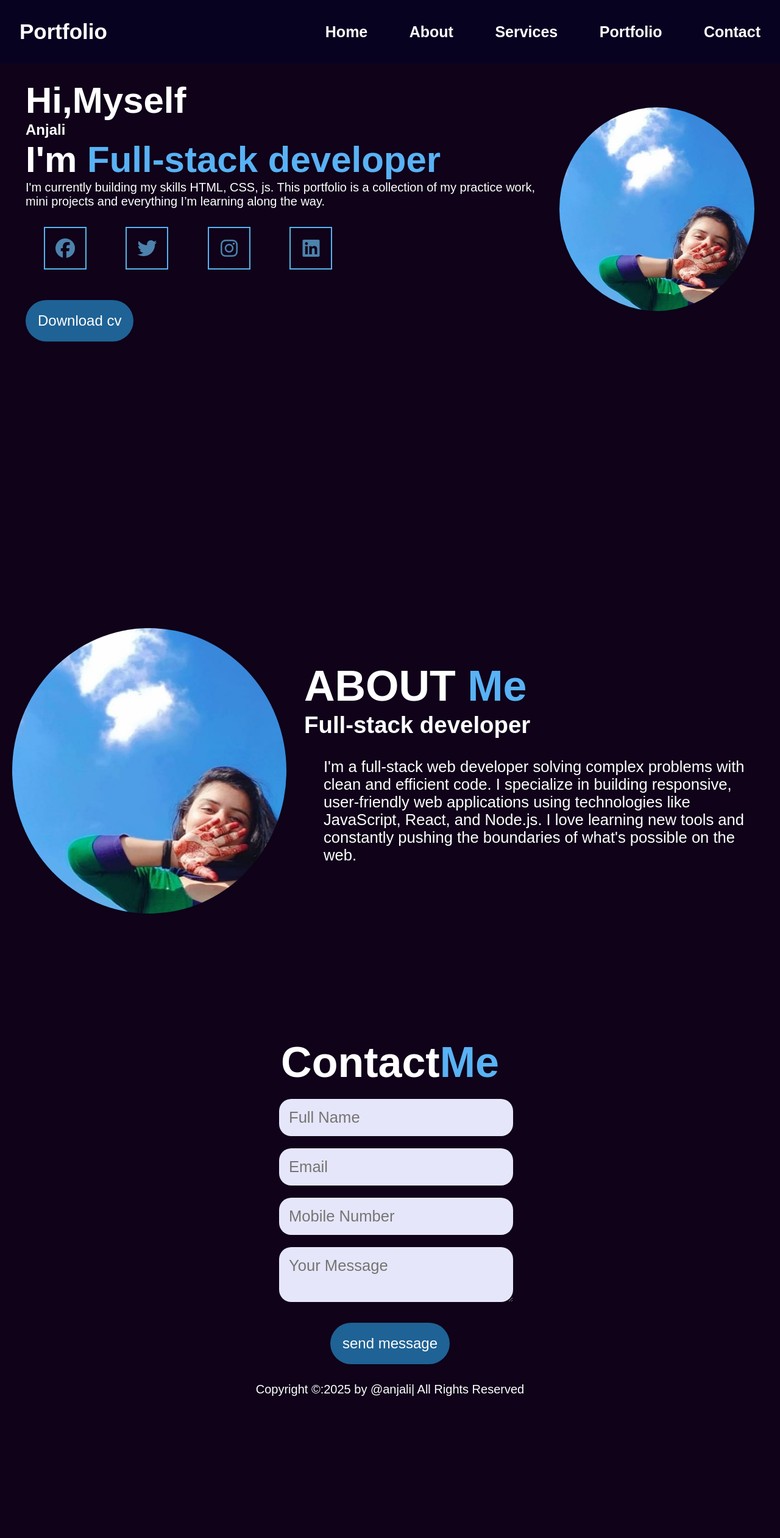
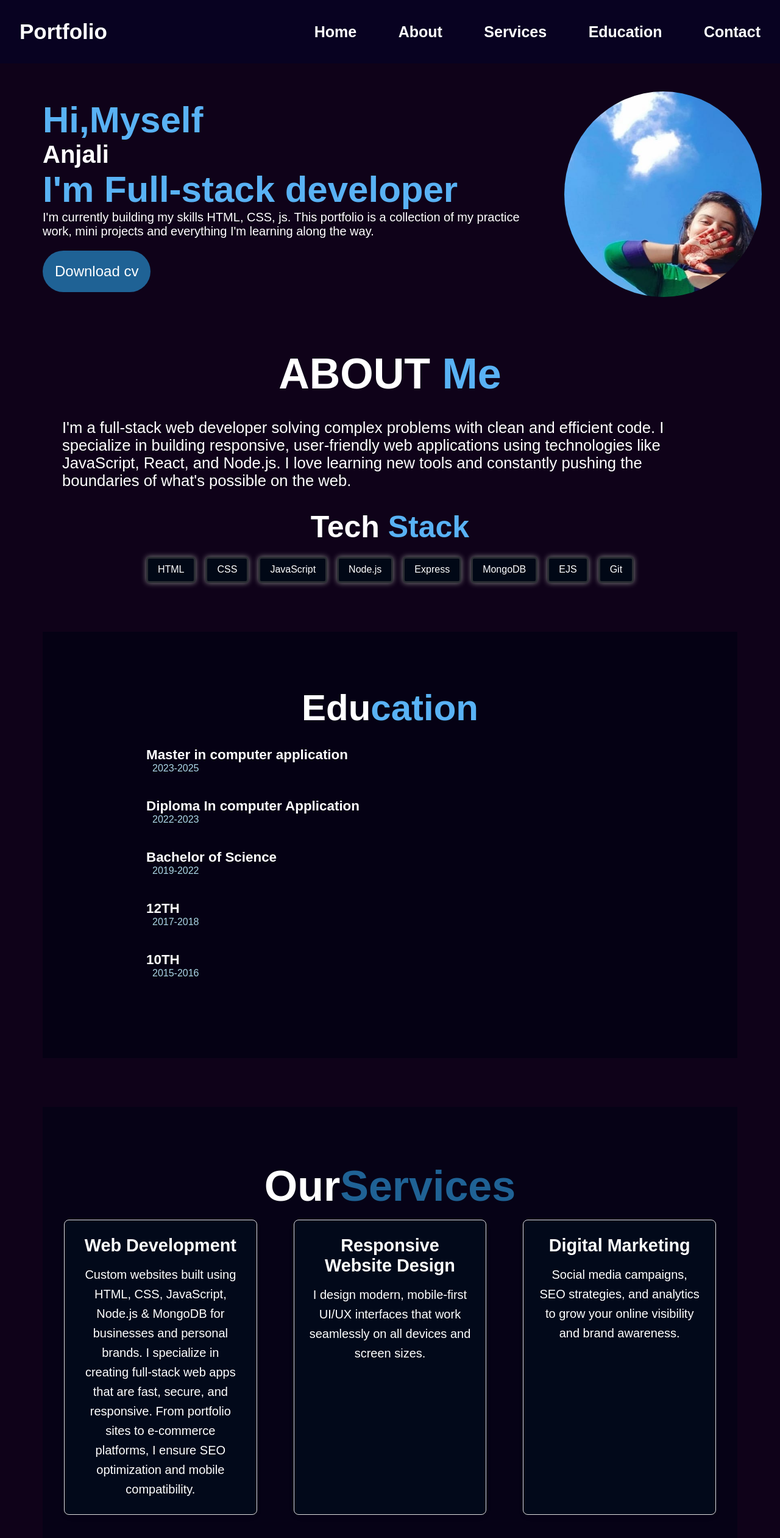
Before and after one commit to anjalikumari123455/portfolio, a plain HTML site: page index.html in a window 1280 px wide. Shown: the top 2522 px of the page at 61% size. Before the commit the page ends 2310 px from the top, so only its background shows below. Drawn offline with Linux system fonts and the light colour scheme.

Commit message:
first commit

```diff
--- a/index.html
+++ b/index.html
@@ -1,25 +1,26 @@
 <!DOCTYPE html>
 <html lang="en">
+
 <head>
   <meta charset="UTF-8" />
   <meta name="viewport" content="width=device-width, initial-scale=1.0" />
   <title>Document</title>
-    <link
-      rel="stylesheet"
-      href="https://cdnjs.cloudflare.com/ajax/libs/font-awesome/6.7.2/css/all.min.css"
-    />
+  <link rel="stylesheet" href="https://cdnjs.cloudflare.com/ajax/libs/font-awesome/6.7.2/css/all.min.css" />
   <link rel="stylesheet" href="portfolio.css" />
 </head>
+
 <body>
+  <div class="container">
     <!-- //-------------------header......// -->
     <div class="header">
       <a href="#" class="logo">Portfolio</a>
+      <div class="menu-icon" id="menu-icon"><i class="fa-solid fa-bars"></i></div>
       <!-- <i class="fa-solid fa-bars"></i> -->
-      <nav class="navbar">
-        <a herf="#home">Home</a>
+      <nav class="navbar" id="navbar">
+        <a href="#home">Home</a>
         <a href="#about">About</a>
-        <a href="#services">Services</a>
-        <a href="#portfolio">Portfolio</a>
+        <a href="#service">Services</a>
+        <a href="#education">Education</a>
         <a href="#contact">Contact</a>
       </nav>
     </div>
@@ -31,15 +32,10 @@
         <h3>I'm <span>Full-stack developer</span></h3>
         <p>
           I'm currently building my skills HTML, CSS, js. This portfolio is a
-          collection of my practice work,<br /> mini projects
-          and everything I’m learning along the way.
+          collection of my practice work, mini projects
+          and everything I'm learning along the way.
         </p>
-        <div class="social-media">
-          <a href="#"><i class="fa-brands fa-facebook"></i></a>
-          <a href="#"><i class="fa-brands fa-twitter"></i></a>
-          <a href="#"><i class="fa-brands fa-instagram"></i></a>
-          <a href="#"><i class="fa-brands fa-linkedin"></i></a>
-        </div>
+
         <a href="#" class="btn">Download cv</a>
       </div>
       <div class="home-img">
@@ -49,12 +45,10 @@
 
     <!-- --------------about----------------- <section----------------- -->
     <div class="about" id="about">
-      <div class="about-img">
-        <img src="./71efb312-f02d-48c7-8e01-9eadc2f8f67b.jpg" />
-      </div>
+
       <div class="about-content">
         <h2 class="heading">ABOUT <span>Me</span></h2>
-        <h3>Full-stack developer</h3>
+
         <p>
           I'm a full-stack web developer solving complex problems with clean and
           efficient code. I specialize in building responsive, user-friendly web
@@ -63,7 +57,68 @@
           what's possible on the web.
         </p>
       </div>
+      <div class="skill">
+        <h2>Tech <span>Stack</span></h2>
+        <div class="alllist">
+          <div class="list">HTML</div>
+          <div class="list">CSS</div>
+          <div class="list">JavaScript</div>
+          <div class="list">Node.js</div>
+          <div class="list">Express</div>
+          <div class="list">MongoDB </div>
+          <div class="list">EJS</div>
+          <div class="list">Git</div>
+
         </div>
+      </div>
+    </div>
+
+    <!-- //--------------------education----------------------------- -->
+    <div class="education" id="education">
+      <div class="education-content">
+        <h2 class="heading"> Edu<span>cation</span></h2>
+
+        <h1>Master in computer application</h1>
+        <p>2023-2025</p>
+        <h1>Diploma In computer Application</h1>
+        <p>2022-2023</p>
+        <h1>Bachelor of Science </h1>
+        <p>2019-2022</p>
+        <h1>12TH</h1>
+        <P>2017-2018</P>
+        <h1>10TH</h1>
+        <p>2015-2016</p>
+      </div>
+
+    </div>
+      <!-- ---------------------service---------------- -->
+    <div class="service" id="service">
+    <h2 class="heading"> Our<span>Services</span></h2>
+      <div class="service-content">
+
+        <div class="box">
+          <h3>Web Development</h3>
+          <p>Custom websites built using HTML, CSS, JavaScript, Node.js & MongoDB for businesses and personal brands.
+            I specialize in creating full-stack web apps that are fast, secure, and responsive. From portfolio sites to
+            e-commerce platforms, I ensure SEO optimization and mobile compatibility.
+
+          </p>
+        </div>
+        <div class="box">
+          <h3>Responsive Website Design</h3>
+          <p>I design modern, mobile-first UI/UX interfaces that work seamlessly on all devices and screen sizes.</p>
+        </div>
+  <div class="box">
+          <h3>Digital Marketing</h3>
+          <p>Social media campaigns, SEO strategies, and analytics to grow your online visibility and brand awareness.</p>
+        </div>
+      </div>
+    </div>
+  </div>
+
+
+
+
 
     <!-- ......................contact............ -->
     <div class="contact" id="contact">
@@ -81,6 +136,20 @@
         <input type="submit" value="send message" class="btn" />
       </form>
     </div>
+
+
+
+
+
+
+
+
+
+
+
+
+
+
   <!-- -------------footer---------- -->
   <div class="footer">
     <div class="footer-text">
@@ -88,11 +157,20 @@
     </div>
 
   </div>
+  </div>
+
 </body>
 <script>
+  const menuIcon = document.getElementById("menu-icon");
+  const navbar = document.getElementById("navbar");
+
+  menuIcon.addEventListener("click", () => {
+    navbar.classList.toggle("active");
+  });
   document.getElementById("contactForm").addEventListener("submit", function (e) {
     e.preventDefault();
     alert("Message sent successfully!");
   });
 </script>
+
 </html>
--- a/portfolio.css
+++ b/portfolio.css
@@ -8,10 +8,10 @@
   font-family: sans-serif;
 }
 
-
 body {
-  background:  #0f0219;
+  background: #0f0219;
   color: #fff;
+  padding: 70px 70px 70px 70px;
 }
 
 .header {
@@ -20,17 +20,16 @@ body {
   left: 0;
   width: 100%;
   padding: 2rem;
-  background:   #080221;
+  background: #080221;
   display: flex;
   justify-content: space-between;
   align-items: center;
-  /* z-index: 100; */
 }
 .logo {
   font-size: 35px;
   color: #fff;
   font-weight: 700;
-  cursor:pointer;
+  cursor: pointer;
 }
 .navbar a {
   font-size: 25px;
@@ -39,30 +38,32 @@ body {
   font-weight: 700;
 }
 
-.navbar a:hover
- {
-  color: #816b6b;
+.navbar a:hover {
+  color: #6483d1;
 }
 
 .home {
   display: flex;
   justify-content: center;
   align-items: center;
-  margin-top: 130px;
+  margin-top: 80px;
+
 }
 .home-content h3 {
   font-size: 60px;
-
+  color: #59b2f4;
+}
+.home-content h2 {
+  font-size: 40px;
 }
 span {
   color: #59b2f4;
 }
 .home-content h1 {
   font-size: 50px;
-
 }
 .home-img img {
-  width: 25vw;
+  width: 100%;
   border-radius: 50%;
   margin-left: 40px;
 }
@@ -70,70 +71,67 @@ span {
 .home-content p {
   font-size: 20px;
 }
-.social-media a {
-  display: inline-flex;
-  justify-content: center;
-  align-items: center;
-  width: 70px;
-  height: 70px;
-  background-color: transparent;
-  border: 2px solid #59b2f4;
-  font-size: 2rem;
-  color:#4d82ad;
-  margin: 30px;
-  transition: 2s ease;
-}
-.social-media a:hover {
-  background-color: #59b2f4;
-  color: #262b40;
-  box-shadow: 0 0 1rem #59b2f4;
-}
+
 .btn {
   display: inline-block;
   padding: 20px;
-  background-color:#1f6295;
+  background-color: #1f6295;
   border-radius: 66px;
-font-size:24px ;
+  font-size: 24px;
   color: white;
 }
 .about {
-  display: flex;
   justify-content: center;
   align-items: center;
   gap: 29px;
-  margin-top: 470px;
+  margin-top: 80px;
 }
-.about-img img {
-  width: 450px;
-  border-radius: 50%;
-  margin-left: 20px;
-}
+
 .heading {
   text-align: center;
   font-size: 70px;
 }
 .about-content h2 {
-  text-align: left;
+  text-align: center;
   line-height: 1.2;
 }
-.about-content h3 {
-  font-size: 2.4rem;
-}
+
 .about-content p {
   font-size: 1.6rem;
   margin: 2rem;
 }
 
+.skill h2 {
+  font-size: 50px;
+  text-align: center;
+}
+.alllist {
+  display: flex;
+  flex-wrap: wrap;
+  gap: 1rem;
+  justify-content: center;
+  margin-top: 20px;
+}
+
+.list {
+  background: #010816;
+  padding: 0.6rem 1rem;
+  border-radius: 5px;
+  border: 3px solid #2a2d33;
+  box-shadow: 0px 0px 10px #888888;
+}
+.list:hover {
+  background-color: #487e89;
+}
+
 .contact h2 {
- margin-top: 200px;
+  margin-top: 200px;
 }
 .contact form {
-  width:30%;
+  width: 100%;
   margin: 10px auto;
   text-align: center;
-
 }
-
 
 .contact form .input-box input,
 .contact form textarea {
@@ -141,9 +139,9 @@ font-size:24px ;
   padding: 1rem;
   font-size: 1.6rem;
   color: black;
-  background:lavender;
+  background: lavender;
   border-radius: 20px;
- margin: 10px;
+  margin: 10px;
 }
 .contact form .btn {
   cursor: pointer;
@@ -157,3 +155,201 @@ font-size:24px ;
   text-align: center;
   padding: 20px;
 }
+
+.menu-icon {
+      font-size: 28px;
+      color: white;
+      cursor: pointer;
+      display: none;
+    }
+
+
+
+
+
+@media (max-width: 768px) {
+  .home {
+    flex-direction: column;
+    text-align: center;
+
+  }
+p{
+  text-align: justify;
+}
+  .home-content {
+    margin-bottom: 30px;
+
+  }
+
+  .home-img img {
+    width: 70%;
+    margin: 0 auto;
+  }
+
+  .home-content h3 {
+    font-size: 30px;
+  }
+
+  .home-content h2 {
+    font-size: 26px;
+  }
+
+  .home-content p {
+    font-size: 18px;
+  }
+
+  .btn {
+    font-size: 18px;
+    padding: 12px 20px;
+  }
+
+  .navbar {
+    display: none;
+    flex-direction: column;
+    position: absolute;
+    top: 80px;
+    right: 20px;
+    background-color: #0e021b;
+    padding: 15px;
+    border-radius: 8px;
+    z-index: 100;
+
+
+  }
+
+  .navbar.active {
+    display: flex;
+  }
+
+  .menu-icon {
+    display: block;
+  }
+
+  .contact form .input-box {
+    flex-direction: column;
+  }
+
+  .contact form input,
+  .contact form textarea {
+    font-size: 16px;
+    width: 100%;
+  }
+
+  .list {
+    font-size: 16px;
+    padding: 0.5rem 0.8rem;
+  }
+
+  .skill h2 {
+    font-size: 30px;
+  }
+
+  .footer-text {
+    font-size: 16px;
+    padding: 10px;
+  }
+  .education-content {
+    padding: 0 10px;
+  }
+
+  .education-content h1 {
+    font-size: 1.2rem;
+  }
+
+  .education-content p {
+    font-size: 0.95rem;
+  }
+  .service .heading {
+    font-size: 2rem;
+  }
+
+  .service-content .box {
+    padding: 20px;
+  }
+}
+/* Education Section */
+.education {
+background-color: #050114;
+  padding: 90px 20px;
+  text-align: center;
+  margin-top: 80px;
+}
+
+.education .heading {
+  font-size: 60px;
+  margin-bottom: 30px;
+  color: white;
+}
+
+.education-content {
+  max-width: 800px;
+  margin: 0 auto;
+  text-align: left;
+}
+
+.education-content h1 {
+  font-size: 1.4rem;
+  color:white;
+  margin-top: 20px;
+}
+
+.education-content p {
+  font-size: 1rem;
+  color:lightblue;
+  margin-bottom: 40px;
+  margin-left: 10px;
+}
+/* -------- Service Section Styles -------- */
+.service {
+  background-color: #060216;
+   padding: 90px 20px;
+ margin-top: 80px;
+}
+
+.service-content {
+  max-width: 1200px;
+  margin: auto;
+  text-align: center;
+}
+
+/* .service .heading {
+  font-size: 2.5rem;
+  margin-bottom: 40px;
+  color: #333;
+} */
+
+.service .heading span {
+  color: #1f6295;
+}
+
+.service-content .box {
+  background-color: #02091a;
+  border: 1px solid #e0e0e0;
+  border-radius: 8px;
+  padding: 25px;
+  margin: 15px;
+  box-shadow: 0 4px 10px rgba(0, 0, 0, 0.05);
+  transition: transform 0.3s ease;
+}
+
+.service-content .box:hover {
+  transform: translateY(-5px);
+}
+
+.service-content .box h3 {
+  font-size: 1.8rem;
+  color:white;
+  margin-bottom: 15px;
+}
+
+.service-content .box p {
+  font-size: 20px;
+  color:white;
+  line-height: 1.6;
+}
+
+.service-content {
+  display: grid;
+  grid-template-columns: repeat(auto-fit, minmax(280px, 1fr));
+  gap: 30px;
+}
```
Lines whose indentation alone changed are shown as unchanged.
